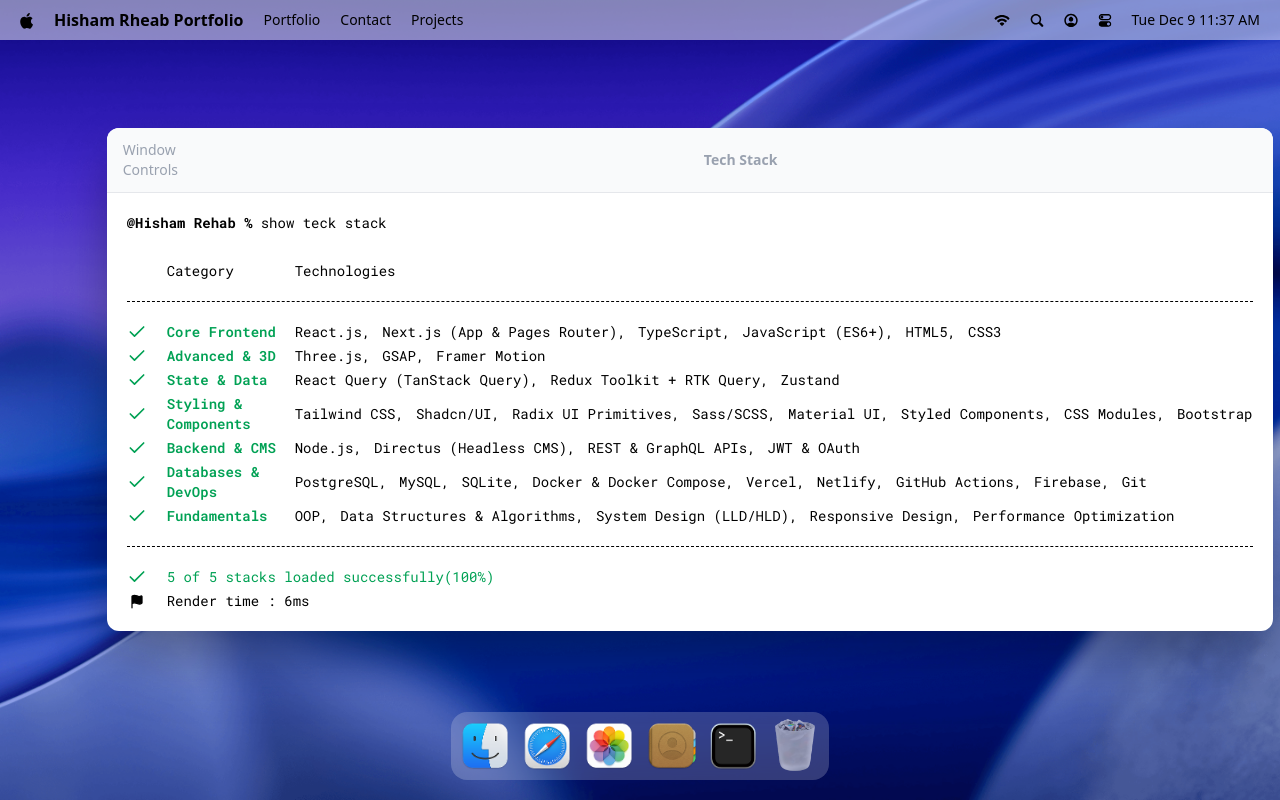
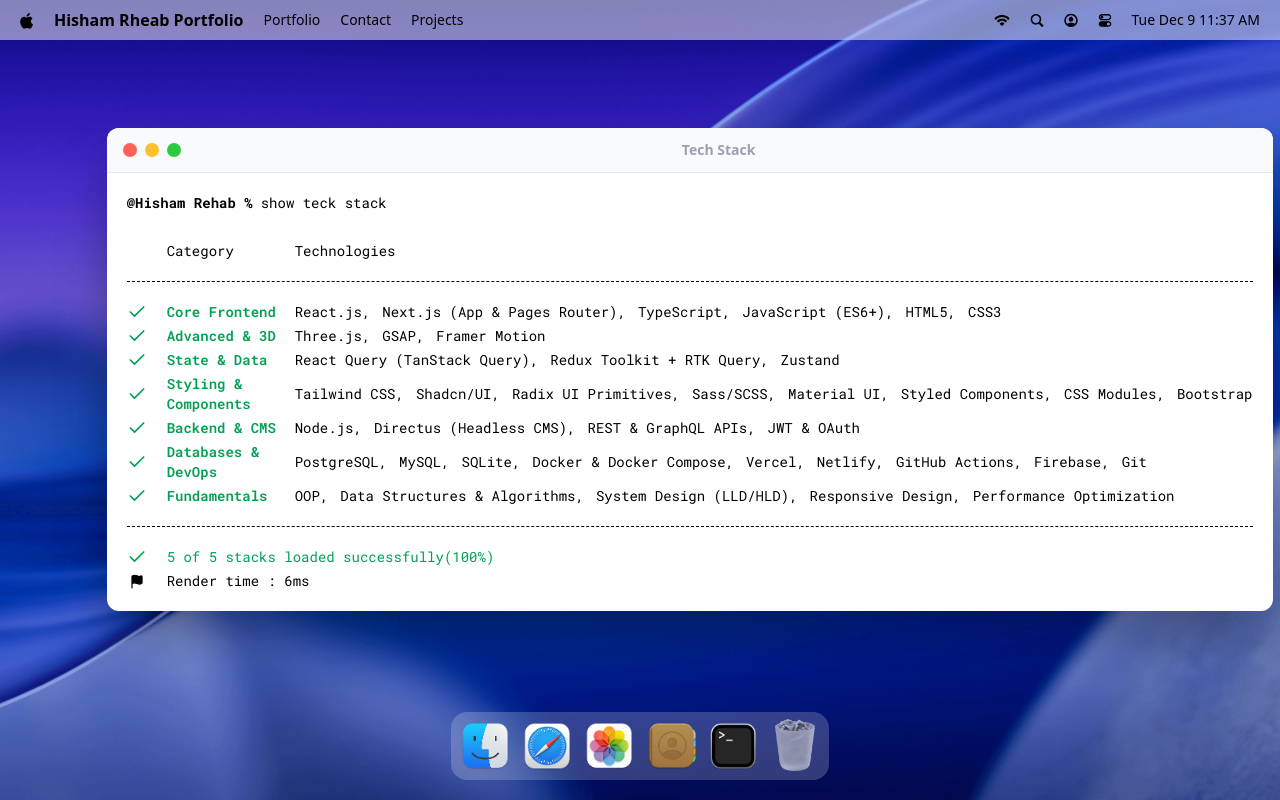
Before and after one commit to hishamrehab/os-portfolio, a React (Vite) app: page / in a window 1280 px wide. Both pictures are taken after a click on the button 733 px from the left and 746 px from the top of the page. Built offline with nearby package versions, Linux system fonts and the light colour scheme; a web font is replaced by a local one.

Commit message:
WindowControls Component

```diff
--- /dev/null
+++ b/src/components/WindowControls.jsx
@@ -0,0 +1,15 @@
+import useWindowStore from "../store/Window";
+
+const WindowControls = ({target  }) => {
+    const { closeWindow } = useWindowStore();
+
+  return (
+    <div id="window-controls">
+    <div className="close" onClick={() => closeWindow(target)} />
+   <div className="minimize"/>
+    <div className="maximize"/>
+    </div>
+  )
+}
+
+export default WindowControls
--- a/src/components/index.js
+++ b/src/components/index.js
@@ -1,6 +1,7 @@
 import Navbar from "./Navbar";
 import Welcome from "./Welcome";
 import Dock from "./Dock";
+import WindowControls from "./WindowControls";
 
 
-export { Navbar , Welcome , Dock };
+export { Navbar , Welcome , Dock , WindowControls};
--- a/src/windows/Terminal.jsx
+++ b/src/windows/Terminal.jsx
@@ -1,12 +1,13 @@
 import { Check, Flag } from "lucide-react";
 import { techStack } from "../constants";
 import WindowWrapper from "../hoc/WindowWrapper"
+import { WindowControls } from "../components";
 
 const Terminal = () => {
   return (
     <>
     <div id="window-header">
-    <p>Window Controls</p>
+  <WindowControls target="terminal" />
     <h2>Tech Stack </h2>
     </div>
 
```
